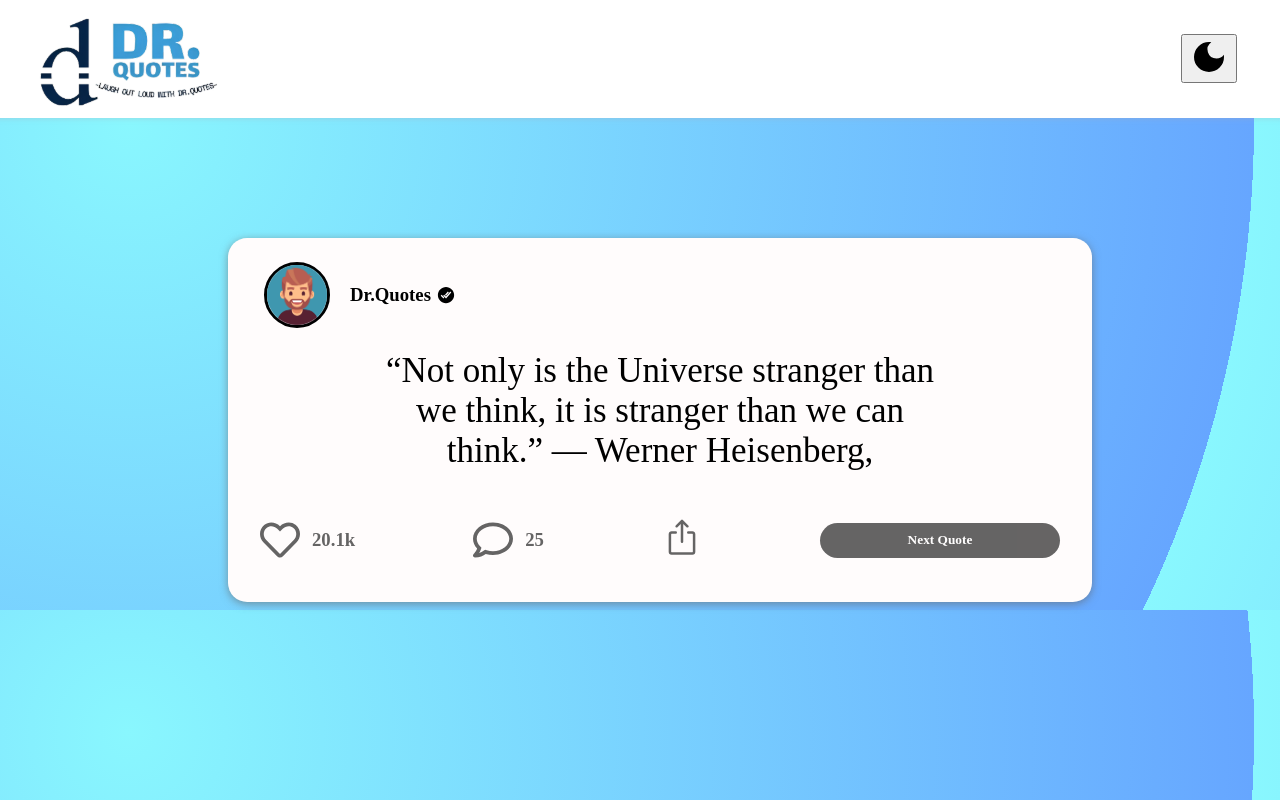
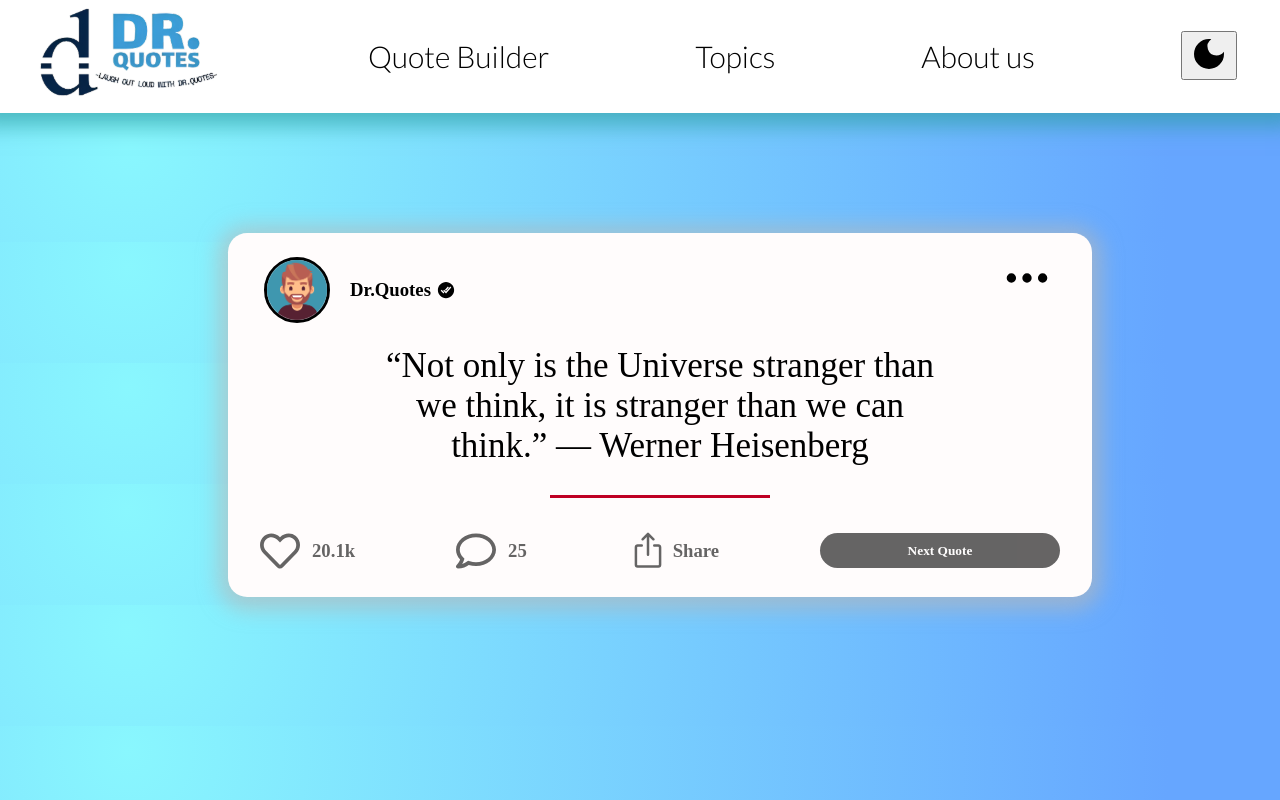
Before and after one commit to kalviumcommunity/S56_Dr_Quotes, a React (Vite) app in the folder client/my-app/: page / in a window 1280 px wide. Built offline with nearby package versions, Linux system fonts and the light colour scheme.

Commit message:
added dummy data in the component

```diff
--- a/client/my-app/src/App.jsx
+++ b/client/my-app/src/App.jsx
@@ -3,14 +3,12 @@ import './App.css'
 import Nav from './Components/Nav'
 import Container from './Components/Container'
 
+
 function App() {
   return (
     <>
       <Nav/>
-      <Container/>
-
-
-
+      <Container />
     </>
   )
 }
--- a/client/my-app/src/Components/Container.css
+++ b/client/my-app/src/Components/Container.css
@@ -1,6 +1,7 @@
 .quote-container {
     width: 50rem;
     max-width: 60rem;
+    position: absolute;
     margin: 0 auto;
     padding: 2rem 2rem;
     display: flex;
@@ -8,7 +9,7 @@
     justify-content: space-between;
     background-color: #fffcfc;
     border-radius: 1.2rem;
-    box-shadow: rgba(99, 99, 99, 0.6) 0px 2px 8px 0px;
+    box-shadow: rgba(184, 184, 184, 0.6) 0px 3px 20px 10px;
     margin-top: 120px;
     margin-left: 220px;
     height: 300px;
@@ -22,7 +23,7 @@
     display: flex;
     justify-content: space-between;
     align-items: center;
-    margin-top: 1rem;
+    margin-top: 2rem;
   }
 
   .quote-controls button {
@@ -46,7 +47,9 @@
     background-color: #08a0ff;
     box-shadow: rgba(0, 0, 0, 0.15) 0px 6px 24px 0px,
       rgba(52, 1, 123, 0.1) 0px 0px 0px 1px;
+    color: #000000;
   }
+
   .quote-controls {
     opacity: 0.6;
     cursor: not-allowed;
@@ -103,3 +106,26 @@
     gap: 12px;
 
 }
+.Options{
+  position: absolute;
+  right: 40px;
+  margin-top: -20px;
+}
+
+.blockquote::after {
+    content: "";
+    top: 150px;
+    left: 50%;
+    margin-left: -110px;
+    position: absolute;
+    border-bottom: 3px solid #bf0024;
+    height: 3.5px;
+    width: 220px;
+}
+.share{
+  display: flex;
+  justify-content: center;
+  align-items: center;
+  gap: 5px;
+
+}
--- a/client/my-app/src/Components/Container.jsx
+++ b/client/my-app/src/Components/Container.jsx
@@ -5,9 +5,10 @@ import icon from "../assets/icon.png"
 import { FaRegHeart } from "react-icons/fa";
 import { FaRegComment } from "react-icons/fa";
 import { GoShare } from "react-icons/go";
+import { BsThreeDots } from "react-icons/bs";
 
 
-const Container = ({ quote, onNewQuote, isLoading, isError }) => (
+const Container = () => (
   <div className="quote-container">
     <div className="quote-container-content">
      <div className='quote-author'>
@@ -15,15 +16,17 @@ const Container = ({ quote, onNewQuote, isLoading, isError }) => (
         <img src={icon} alt="icon" className='profile-img' />
        </div>
        <div className='author-name'> <h3>Dr.Quotes</h3>  <IoCheckmarkDoneCircleSharp size={20} /></div>
+       <div className='Options'><BsThreeDots  size={50} /> </div>
+
      </div>
      <blockquote className="blockquote"><p>“Not only is the Universe stranger than we think, it is stranger than we can think.”
-― Werner Heisenberg,</p></blockquote>
+          ― Werner Heisenberg</p></blockquote>
 <br />
     </div>
     <div className="quote-controls">
     <div className='likes'>   <FaRegHeart size={40} /> <h3>20.1k</h3>  </div>
     <div className='comment'>  <FaRegComment size={40} /> <h3>25</h3>  </div>
-    <div className='share'>       <GoShare size={40} /> </div>
+    <div className='share'>   <GoShare size={40} /> <h3>Share</h3>  </div>
       <button type="button">
         Next Quote
       </button>
--- a/client/my-app/src/Components/Nav.css
+++ b/client/my-app/src/Components/Nav.css
@@ -1,12 +1,14 @@
+
+@import url('https://fonts.googleapis.com/css2?family=Lato:ital,wght@0,100;0,300;0,400;0,700;0,900;1,100;1,300;1,400;1,700;1,900&display=swap');
 nav {
     width: 95%;
-    height: 120px;
+    height: 115px;
     padding: 0 3rem;
     display: flex;
     gap: 0.6rem;
     justify-content: space-between;
     align-items: center;
-    box-shadow: 0px 1px 5px rgba(171, 167, 178, 0.3);
+    box-shadow: #279b9b99 0px 3px 20px 10px;
     background-color: #fff;
     margin-top: -10px;
     margin-left: -20px;
@@ -15,5 +17,12 @@ nav {
 .logo{
     height: 120px;
     width: auto;
-    margin-top: 5px;
+    margin-top: 0px;
 }
+
+h1{
+  font-size: 30px;
+  font-family: "Lato", sans-serif;
+  font-weight: 380;
+  font-style: normal;
+}
--- a/client/my-app/src/Components/Nav.jsx
+++ b/client/my-app/src/Components/Nav.jsx
@@ -9,6 +9,10 @@ const Nav = () => {
     <div className='logo'>
     <img src={logo} alt="logo" className="logo" />
     </div>
+    <div className='builder'><h1>Quote Builder</h1></div>
+    <div className='topics'><h1>Topics</h1></div>
+    <div className='about'><h1>About us</h1></div>
+
     <button className="dark-mode">
     <MdDarkMode  size={40}/>
     </button>
--- a/client/my-app/src/index.css
+++ b/client/my-app/src/index.css
@@ -1,5 +1,5 @@
 body{
 
-  background: repeating-radial-gradient(circle at 10% 20%, rgb(137, 247, 254) 0%, rgb(102, 166, 255) 90%);
+  background: radial-gradient(circle at 10% 20%, rgb(137, 247, 254) 0%, rgb(102, 166, 255) 90%);
 
 }
```
